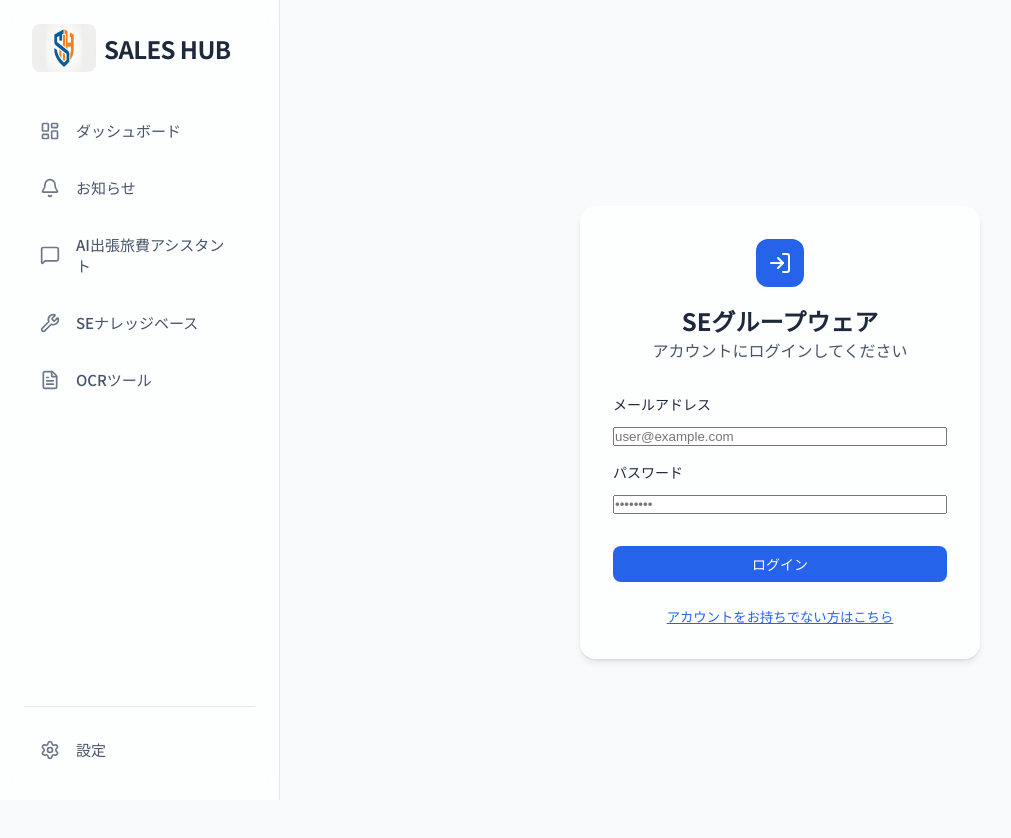
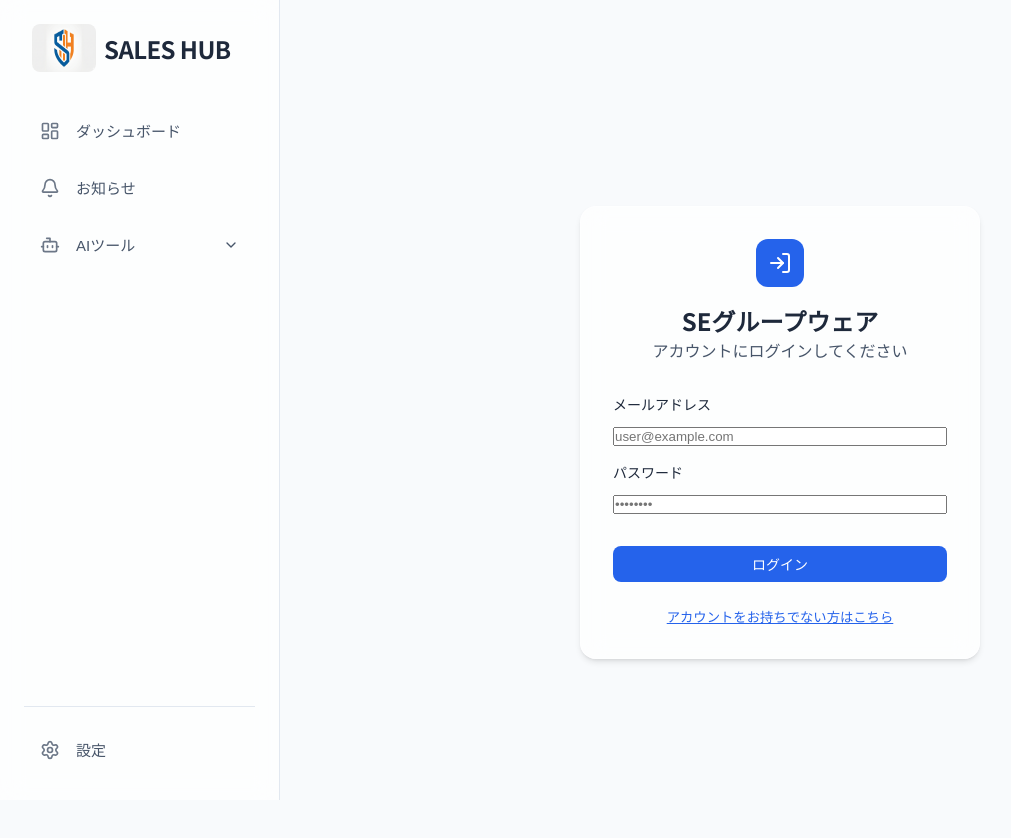
Before and after one commit to tianzhongyoushi178/SEgroupware, a Next.js app: page /login in a window 1280 px wide. Shown: the top 838 px of the page, without its empty margins (0-1011 px from the left). Built offline with nearby package versions, Linux system fonts and the light colour scheme.

Commit message:
Refactor navigation to nest AI tools

```diff
--- a/src/components/layout/Sidebar.module.css
+++ b/src/components/layout/Sidebar.module.css
@@ -59,6 +59,35 @@
     text-align: left;
 }
 
+.subNavItem {
+    display: flex;
+    align-items: center;
+    gap: var(--spacing-md);
+    padding: var(--spacing-md);
+    padding-left: 3rem;
+    border-radius: var(--radius-md);
+    color: var(--text-secondary);
+    transition: all 0.2s ease;
+    border: none;
+    background: transparent;
+    width: 100%;
+    cursor: pointer;
+    font-size: 0.9375rem;
+    font-weight: 500;
+    text-align: left;
+    text-decoration: none;
+}
+
+.subNavItem:hover {
+    background: rgba(0, 0, 0, 0.03);
+    color: var(--text-main);
+}
+
+.rotate {
+    transform: rotate(180deg);
+    transition: transform 0.2s ease;
+}
+
 .navItem:hover {
     background: rgba(0, 0, 0, 0.03);
     color: var(--text-main);
--- a/src/components/layout/Sidebar.tsx
+++ b/src/components/layout/Sidebar.tsx
@@ -3,23 +3,41 @@
 import Link from 'next/link';
 import Image from 'next/image';
 import { usePathname } from 'next/navigation';
-import { LayoutDashboard, Bell, Settings, MessageSquare, Wrench, FileText } from 'lucide-react';
+import { LayoutDashboard, Bell, Settings, MessageSquare, Wrench, FileText, ChevronDown } from 'lucide-react';
 import clsx from 'clsx';
 import styles from './Sidebar.module.css';
 import { useAuthStore } from '@/store/authStore';
 import { useAppSettingsStore } from '@/store/appSettingsStore';
-import { useEffect } from 'react';
+import { useEffect, useState } from 'react';
 import { navigation } from '@/constants/navigation';
 
 export default function Sidebar() {
   const pathname = usePathname();
   const { isAdmin } = useAuthStore();
   const { tabSettings, subscribeSettings } = useAppSettingsStore();
+  const [openMenus, setOpenMenus] = useState<Record<string, boolean>>({});
 
   useEffect(() => {
-    const unsubscribe = subscribeSettings();
-    return () => unsubscribe();
-  }, []);
+    // Determine which menus should be open based on current path
+    const newOpenMenus = { ...openMenus };
+    navigation.forEach(item => {
+      if (item.children) {
+        const hasActiveChild = item.children.some(child => child.href === pathname);
+        if (hasActiveChild) {
+          newOpenMenus[item.name] = true;
+        }
+      }
+    });
+    // Only update if changes to avoid unnecessary re-renders (though simple spread always creates new obj)
+    // For simplicity, just set it once on mount or path change if we want auto-expand
+    if (Object.keys(newOpenMenus).length > Object.keys(openMenus).length) {
+      setOpenMenus(newOpenMenus);
+    }
+  }, [pathname]);
+
+  const toggleMenu = (name: string) => {
+    setOpenMenus(prev => ({ ...prev, [name]: !prev[name] }));
+  };
 
   const filteredNavigation = navigation.filter(item => {
     // Default to visible if no setting exists
@@ -41,7 +59,44 @@ export default function Sidebar() {
 
       <nav className={styles.nav}>
         {filteredNavigation.map((item) => {
+          // @ts-ignore - Dynamic type handling
+          const hasChildren = item.children && item.children.length > 0;
           const isActive = pathname === item.href;
+          const isOpen = openMenus[item.name];
+
+          if (hasChildren) {
+            return (
+              <div key={item.name}>
+                <button
+                  className={clsx(styles.navItem, isActive && styles.active)}
+                  onClick={() => toggleMenu(item.name)}
+                >
+                  <item.icon className={styles.icon} size={20} />
+                  <span style={{ flex: 1 }}>{item.name}</span>
+                  <ChevronDown size={16} className={clsx(isOpen && styles.rotate)} />
+                </button>
+                {isOpen && (
+                  <div style={{ display: 'flex', flexDirection: 'column', gap: '4px' }}>
+                    {/* @ts-ignore */}
+                    {item.children.map((child) => {
+                      const isChildActive = pathname === child.href;
+                      return (
+                        <Link
+                          key={child.name}
+                          href={child.href}
+                          className={clsx(styles.subNavItem, isChildActive && styles.active)}
+                        >
+                          <child.icon className={styles.icon} size={18} />
+                          <span>{child.name}</span>
+                        </Link>
+                      );
+                    })}
+                  </div>
+                )}
+              </div>
+            );
+          }
+
           return (
             <Link
               key={item.name}
--- a/src/constants/navigation.ts
+++ b/src/constants/navigation.ts
@@ -1,9 +1,16 @@
-import { LayoutDashboard, Bell, MessageSquare, Wrench, FileText } from 'lucide-react';
+import { LayoutDashboard, Bell, MessageSquare, Wrench, FileText, Bot } from 'lucide-react';
 
 export const navigation = [
     { name: 'ダッシュボード', href: '/', icon: LayoutDashboard },
     { name: 'お知らせ', href: '/notices', icon: Bell },
-    { name: 'AI出張旅費アシスタント', href: '/ai-chat', icon: MessageSquare },
-    { name: 'SEナレッジベース', href: '/se-tools', icon: Wrench },
-    { name: 'OCRツール', href: '/ocr-tools', icon: FileText },
+    {
+        name: 'AIツール',
+        href: '#ai-tools',
+        icon: Bot,
+        children: [
+            { name: 'AI出張旅費アシスタント', href: '/ai-chat', icon: MessageSquare },
+            { name: 'SEナレッジベース', href: '/se-tools', icon: Wrench },
+            { name: 'OCRツール', href: '/ocr-tools', icon: FileText },
+        ]
+    },
 ];
```
